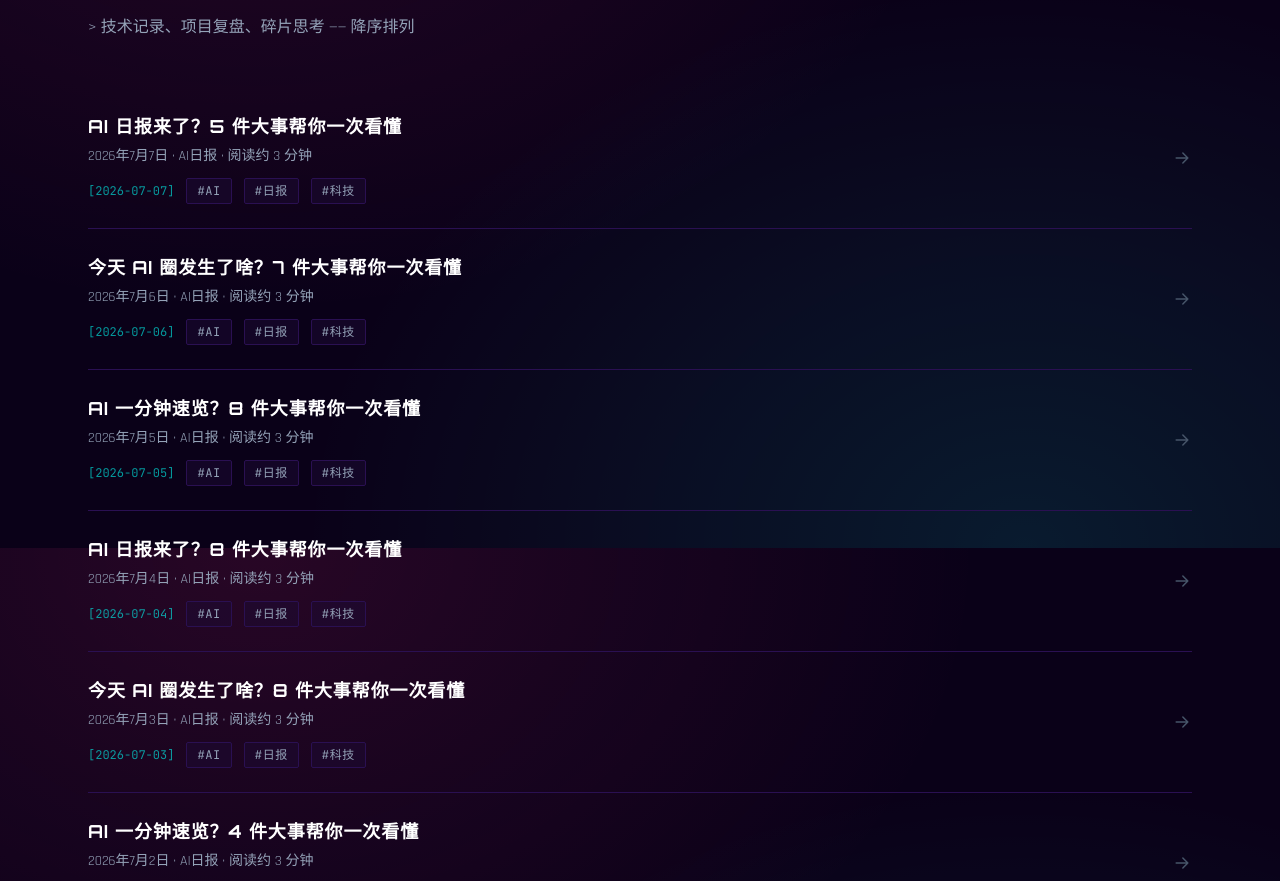
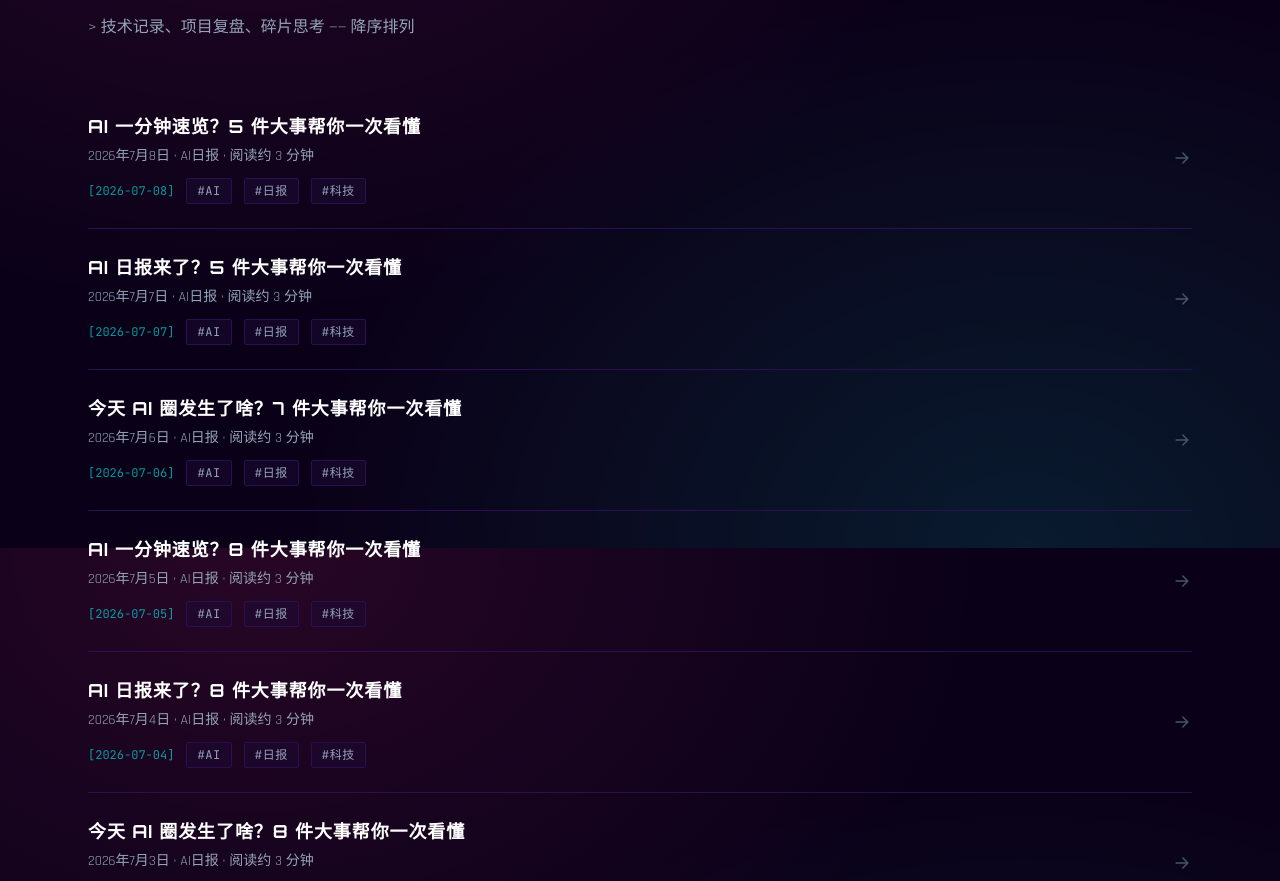
Before and after one commit to alexchenyiqin-droid/cyberpunk-portfolio, a React (Vite) app: page / in a window 1280 px wide. Shown: the part 2652-3533 px from the top of the page. Built offline with nearby package versions, Linux system fonts and the light colour scheme.

Commit message:
feat: add AI daily report for 2026-07-08

```diff
--- a/src/data/posts.js
+++ b/src/data/posts.js
@@ -10,6 +10,58 @@
  *   content   正文，使用 Markdown 语法编写
  */
 export const posts = [
+  {
+    slug: 'ai-daily-20260708',
+    title: 'AI 一分钟速览？5 件大事帮你一次看懂',
+    excerpt: '2026年7月8日 · AI日报 · 阅读约 3 分钟',
+    date: '2026-07-08',
+    tags: ['AI', '日报', '科技'],
+    content: `> 2026年7月8日 · AI日报 · 阅读约 3 分钟
+
+---
+
+## 1. 世界人工智能大会7月上海开幕
+
+2026世界人工智能大会将于7月17日至20日在上海举办，这次大会规格很高，是由政府高级别会议和全球AI治理相关的重要活动。工信部在发布会上宣布，我国AI核心产业规模已突破1.2万亿，人形机器人产量有望今年超过10万台，看来AI真的要开始走进我们生活的方方面面了。
+
+**一句话：** 上海要办AI界的“奥斯卡”，普通人未来几年能买到更便宜的智能机器人可能就靠这次大会
+
+---
+## 2. 智谱明日解禁400亿大考
+
+国内AI大模型公司智谱将在7月8日迎来首次限售股解禁，约2568万股将解除限售，解禁市值约400亿港元。虽然智谱今年6月市值一度突破万亿港元，但公司2025年仍亏损47亿元，处于典型的大模型"烧钱"阶段。不过好消息是，他们的API调用和智能体业务增长很快，同比都涨了2倍多。
+
+**一句话：** 你买的基金可能重仓了这家公司，明天它的股价表现会影响很多人的钱包
+
+---
+## 3. 人形机器人今年产量冲刺10万台
+
+工信部在新闻发布会上透露了一个重磅消息：今年我国人形机器人全年整机产量有望突破10万台！这意味着科幻电影里的机器人可能很快就要在工厂里帮你干活了。与此同时，我国AI大模型、智能芯片都在加速迭代，整个AI产业生态越来越完善。
+
+**一句话：** 10万台机器人意味着什么？可能过不了多久，你网购的快递就是机器人分拣的了
+
+---
+## 4. 中国AI开源下载量全球第一
+
+我国AI领域正在加速拥抱开源模式，大模型下载量已经排名全球第一。目前AtomGit等开源社区已经汇聚超过1100万开发者，近200项关键AI标准也被研制出来。这说明咱们中国在全球AI生态中不仅是使用者，更开始成为贡献者和规则制定者了。
+
+**一句话：** 以后老外用AI可能也要学中文了，因为最好的开源模型可能来自中国开发者
+
+---
+## 5. OpenAI联手博通造专用AI芯片
+
+OpenAI最近宣布和芯片巨头博通合作，要开发专门用于AI推理的芯片。这个芯片会用台积电最先进的3纳米工艺，主要目标是把AI处理每个字词的能耗降低30%。要知道，现在AI大模型最花钱的地方就是电费，谁能把能效做上去，谁就能在竞争中占优势。
+
+**一句话：** 你以后用ChatGPT越来越便宜，可能就是因为这块芯片
+
+---
+
+> **今日总结：** 中国AI产业生态快速壮大，上海世界AI大会即将开幕，人形机器人量产加速，大模型企业面临资本市场考验，全球AI竞争已从技术比拼转向基础设施和生态建设
+
+*数据来源：光明网、每日经济新闻、CSDN*
+
+*明天见 👋*`,
+  },
   {
     slug: 'ai-daily-20260707',
     title: 'AI 日报来了？5 件大事帮你一次看懂',
```
